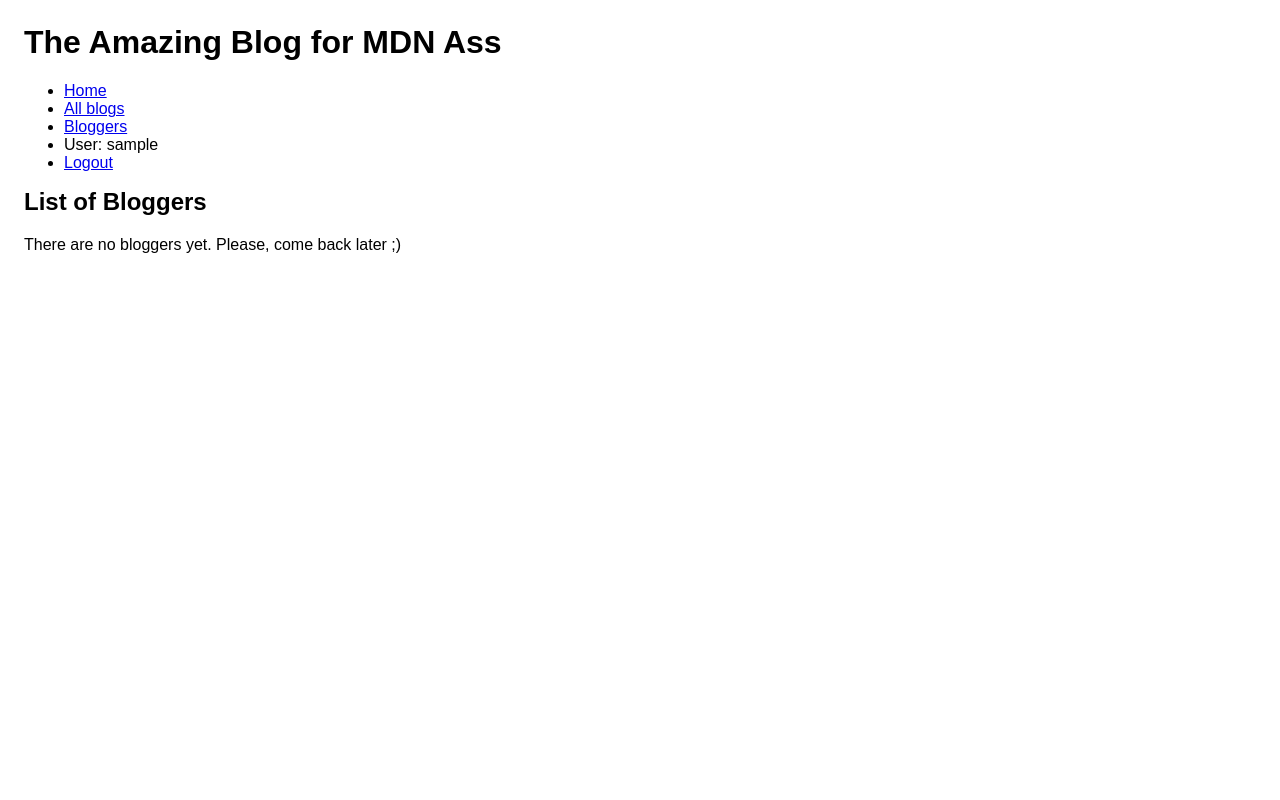
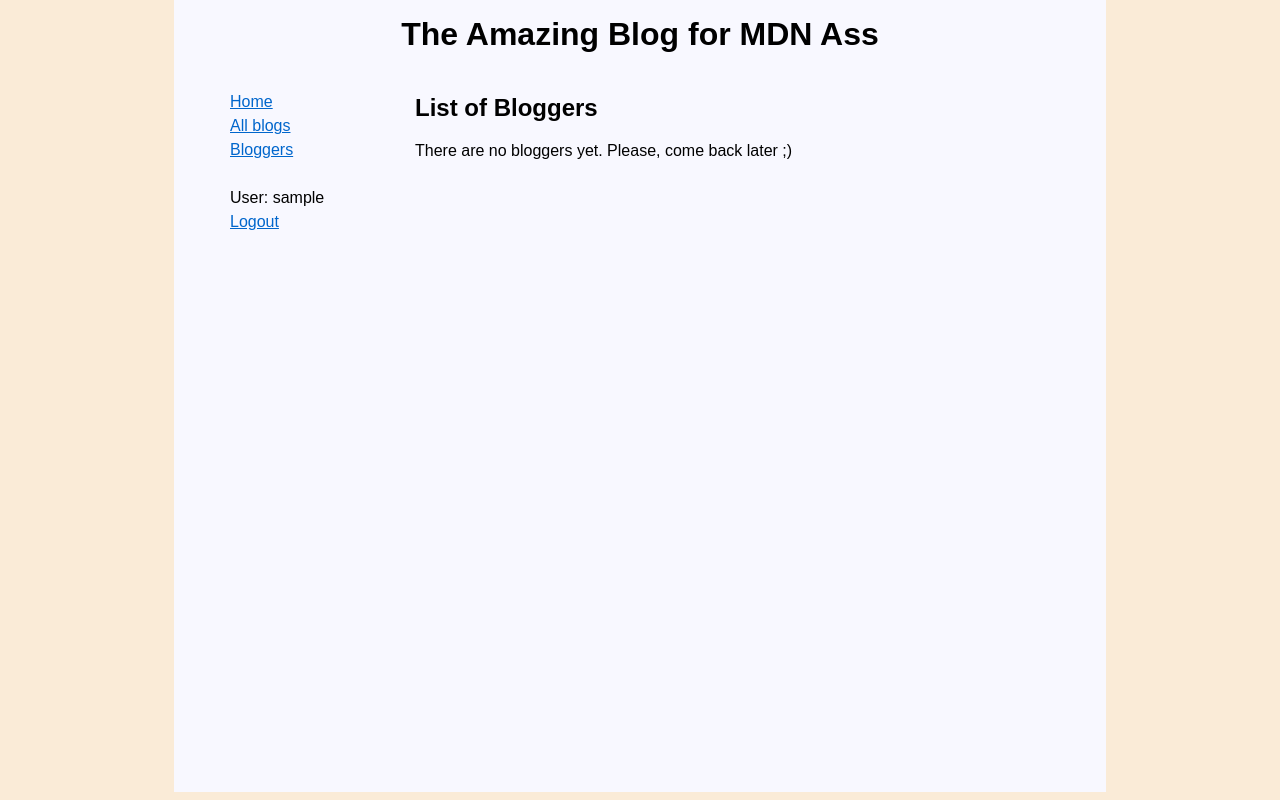
Before and after one commit to Islan42/locall, a Django app: page /blog/bloggers/ in a window 1280 px wide. Run offline with Django 4.2, Linux system fonts and the light colour scheme; the visitor is signed in with stand-in values (Sample User, id 1); data that the repository does not hold is empty.

Commit message:
MDN Ass finished

```diff
--- a/blog/static/blog/css/styles.css
+++ b/blog/static/blog/css/styles.css
@@ -3,12 +3,78 @@
   padding: 1rem;
 }
 
-body h1 {
-  margin-top: 0;
-  color: black;
+html {
+  background-color: antiquewhite;
 }
 
-h1 a {
+body {
+  max-width: 900px;
+  min-height: 95vh;
+  margin: 0 auto;
+  background-color: ghostwhite;
+}
+
+header h1 {
+  margin-top: 0;
+  text-align: center;
+}
+
+header h1 a {
   color: black;
   text-decoration: none;
 }
+
+aside ul {
+  list-style: none;
+  line-height: 1.5;
+}
+
+/* RESET MEDIA QUERIE */
+
+aside ul {
+  padding-left:0
+}
+
+/* */
+
+aside a {
+  color: #0066cc;
+}
+
+aside a:hover, aside a:focus {
+  text-decoration: none;
+}
+
+.comment {
+  padding: 0.5rem;
+  background-color: darkseagreen;
+  border-radius: 10px;
+}
+.comment p {
+  margin: 0;
+  font-size: small;
+}
+.comment div {
+  margin: 0.5rem;
+}
+
+.bio {
+  background-color: lightskyblue;
+  padding: 0.5rem;
+  border-radius: 10px;
+}
+.bio h3 {
+  margin: 0;
+}
+
+@media screen and (min-width: 700px) {
+
+  main {
+    display: grid;
+    grid-template-columns: 1fr 3fr
+  }
+
+  aside ul {
+    padding-left: revert;
+  }
+}
--- a/blog/templates/blog/base_template.html
+++ b/blog/templates/blog/base_template.html
@@ -20,6 +20,7 @@
 				<li><a href="{% url 'blog-list' %}">All blogs</a></li>
 				<li><a href="{% url 'blog-author-list' %}">Bloggers </a></li>
 
+				<br>
 				{% if user.is_authenticated %}
 					<li>User: {{ user.get_username }}</li>
 					<li><a href="{% url 'logout' %}?next={{ request.path }}">Logout</a></li>
--- a/blog/templates/blog/blogauthor_detail.html
+++ b/blog/templates/blog/blogauthor_detail.html
@@ -3,8 +3,10 @@
 {% block content %}
 	<h2>Blogger: {{ blogauthor }}</h2>
 	<hr/>
-	<h3>Bio</h3>
-	<p>{{ blogauthor.bio }}</p>
+	<div class="bio">
+		<h3>Bio</h3>
+		<p>{{ blogauthor.bio }}</p>
+	</div>
 
 	<hr/>
 	<h3>Posts</h3>
--- a/blog/templates/blog/blogauthor_list.html
+++ b/blog/templates/blog/blogauthor_list.html
@@ -1,7 +1,7 @@
 {% extends 'blog/base_template.html' %}
 
 {% block content %}
-	<h1>List of Bloggers</h1>
+	<h2>List of Bloggers</h2>
 	{% if blogauthor_list %}
 		<ul>
 			{% for author in blogauthor_list %}
--- a/blog/templates/blog/blogpost_list.html
+++ b/blog/templates/blog/blogpost_list.html
@@ -1,7 +1,7 @@
 {% extends 'blog/base_template.html' %}
 
 {% block content %}
-	<h1>Blog List</h1>
+	<h2>Blog List</h2>
 	{% if blogpost_list %}
 		<ul>
 			{% for post in blogpost_list %}
```
Also changed, not shown: blog/templates/blog/blogpost_detail.html (+7 -1 lines), blog/static/favicon.ico (added), catalog/static/favicon.ico (deleted).
